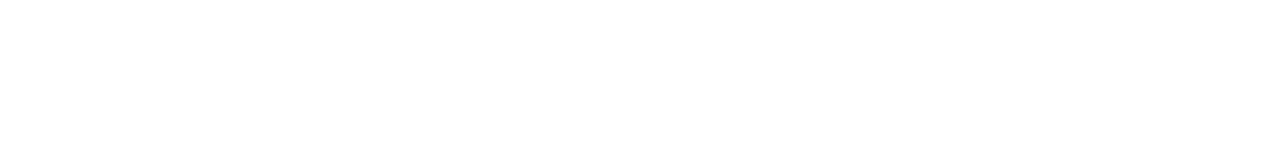
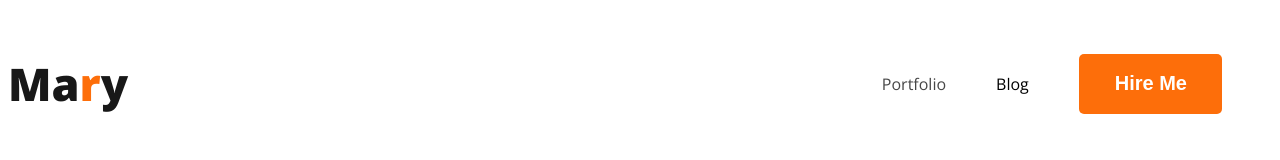
Before and after one commit to tareqiub/web-developer-portfolio, a plain HTML site: page index.html in a window 1280 px wide. Drawn offline with nearby package versions, Linux system fonts and the light colour scheme.

Commit message:
added nav

```diff
--- a/index.html
+++ b/index.html
@@ -1,13 +1,26 @@
 <!DOCTYPE html>
 <html lang="en">
+
 <head>
     <meta charset="UTF-8">
     <meta name="viewport" content="width=device-width, initial-scale=1.0">
     <title>Developer Portfolio</title>
+    <link rel="preconnect" href="https://fonts.googleapis.com">
+    <link rel="preconnect" href="https://fonts.gstatic.com" crossorigin>
+    <link href="https://fonts.googleapis.com/css2?family=Open+Sans:ital,wght@0,300..800;1,300..800&display=swap"
+        rel="stylesheet">
+    <link rel="stylesheet" href="styles/portfolio.css">
 </head>
+
 <body>
     <header>
         <nav>
+            <h3 class="nav-title">Ma<span class="text-primary">r</span>y</h3>
+            <ul>
+                <li><a href="">Portfolio</a></li>
+                <li><a href=""></a>Blog</li>
+                <li><a href=""><Button class="btn-primary">Hire Me</Button></a></li>
+            </ul>
 
         </nav>
 
@@ -19,4 +32,5 @@
 
     </footer>
 </body>
+
 </html>
--- /dev/null
+++ b/styles/portfolio.css
@@ -0,0 +1,52 @@
+/* common shared styles */
+body {
+  font-family: "Open Sans", sans-serif;
+  font-optical-sizing: auto;
+  font-weight: <weight>;
+  font-style: normal;
+  font-variation-settings:
+    "wdth" 100;
+}
+
+.btn-primary {
+  background-color: #FD6E0A;
+  border-radius: 5px;
+  border: 0;
+  font-size: 20px;
+  color: #FFFFFF;
+  font-weight: bold;
+  padding: 18px 35px 19px 36px;
+}
+
+.text-primary {
+  color: #FD6E0A;
+}
+
+/* nav related styles */
+nav {
+  display: flex;
+  justify-content: space-between;
+  align-items: center;
+}
+
+.nav-title {
+  color: #181818;
+  font-size: 45px;
+  font-weight: 800;
+
+}
+
+nav>ul {
+  display: flex;
+  align-items: center;
+}
+
+nav li {
+  list-style: none;
+  margin-right: 50px;
+}
+
+nav a {
+  text-decoration: none;
+  color: #474747;
+}
```
